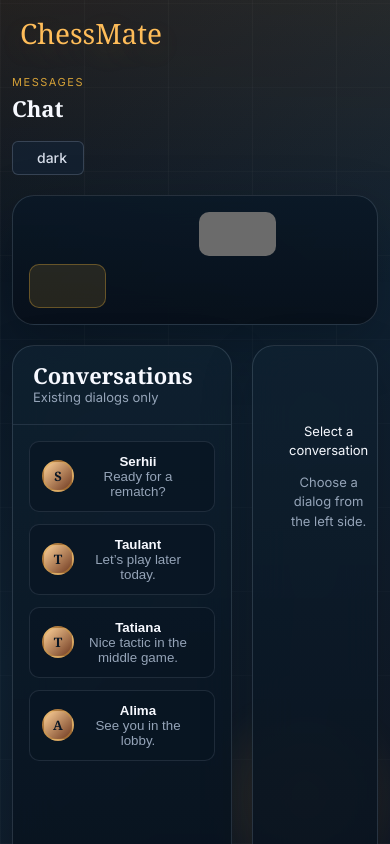
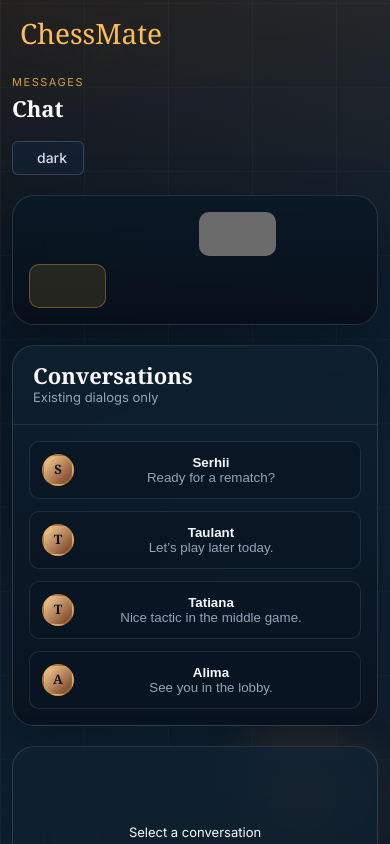
Before and after one commit to mypmypmew/transcendence_chess42, a React app in the folder frontend/: page /chat in a window 390 px wide. Shown: the top 844 px of the page. Built offline with nearby package versions, Linux system fonts and the light colour scheme; some icons are missing; the HTML template or start-up script is replaced by a standard one; a web font is replaced by a local one.

Commit message:
refactor(chat): App.css - add responsive support so the chat layout becomes one column on smaller screens.

```diff
--- a/frontend/src/pages/App.css
+++ b/frontend/src/pages/App.css
@@ -559,6 +559,7 @@ body {
   .cm-main-grid,
   .cm-page-grid.two,
   .cm-page-grid.three,
+  .cm-page-grid.chat,
   .cm-board-layout,
   .cm-profile-grid {
     grid-template-columns: 1fr;
```
